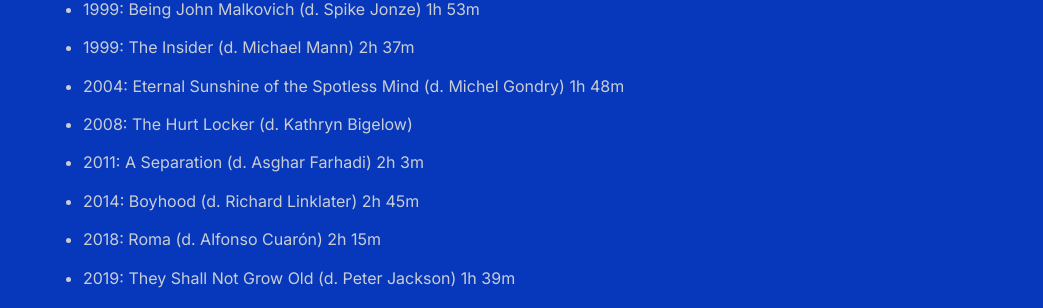
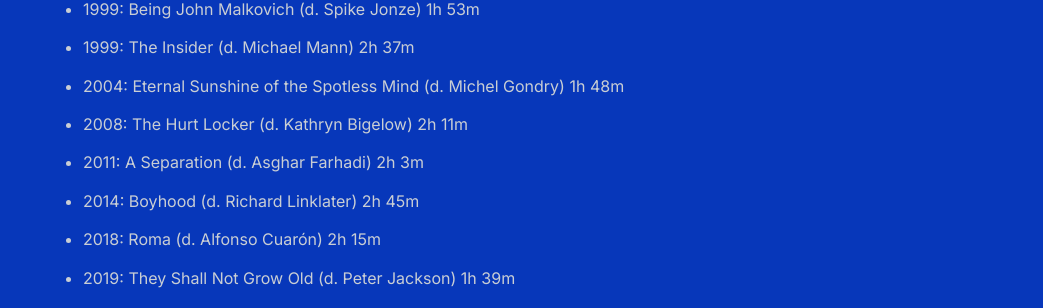
Before and after one commit to shihankanungo/shihankanungo.github.io, a Jekyll site: the page built from movies.md, in a window 1280 px wide and 900 px high, scrolled down 2091 px. Shown: the part 396-704 px from the top of the window, without its empty margins (237-1280 px from the left). Built offline with Jekyll 4.4.1, drawn with Linux system fonts in a browser that asks for light colours.

Commit message:
Update movies.md

```diff
--- a/movies.md
+++ b/movies.md
@@ -51,7 +51,7 @@
 - 1999: Being John Malkovich (d. Spike Jonze) 1h 53m
 - 1999: The Insider (d. Michael Mann) 2h 37m
 - 2004: Eternal Sunshine of the Spotless Mind (d. Michel Gondry) 1h 48m
-- 2008: The Hurt Locker (d. Kathryn Bigelow)
+- 2008: The Hurt Locker (d. Kathryn Bigelow) 2h 11m
 - 2011: A Separation (d. Asghar Farhadi) 2h 3m
 - 2014: Boyhood (d. Richard Linklater) 2h 45m
 - 2018: Roma (d. Alfonso Cuarón) 2h 15m
```
